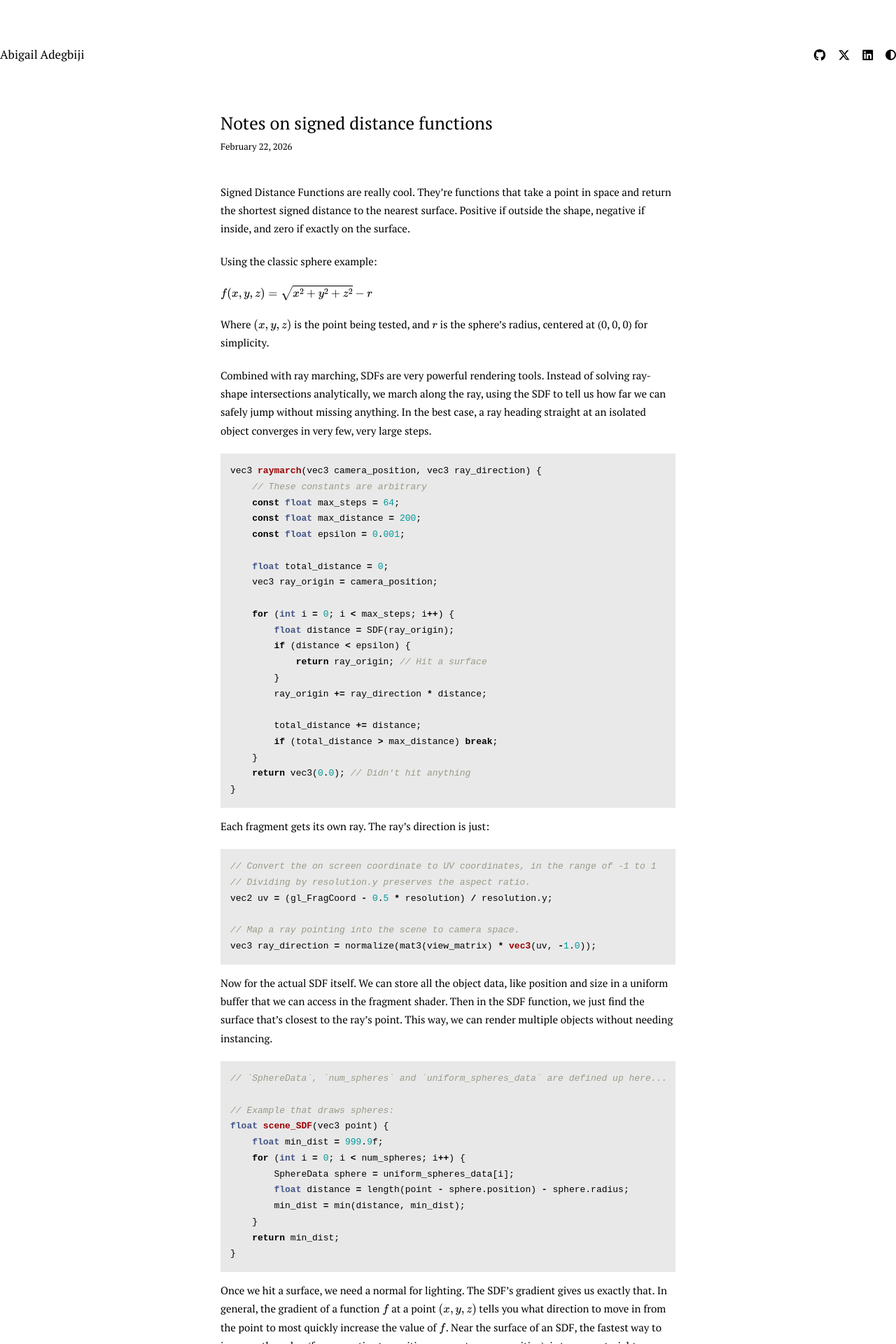
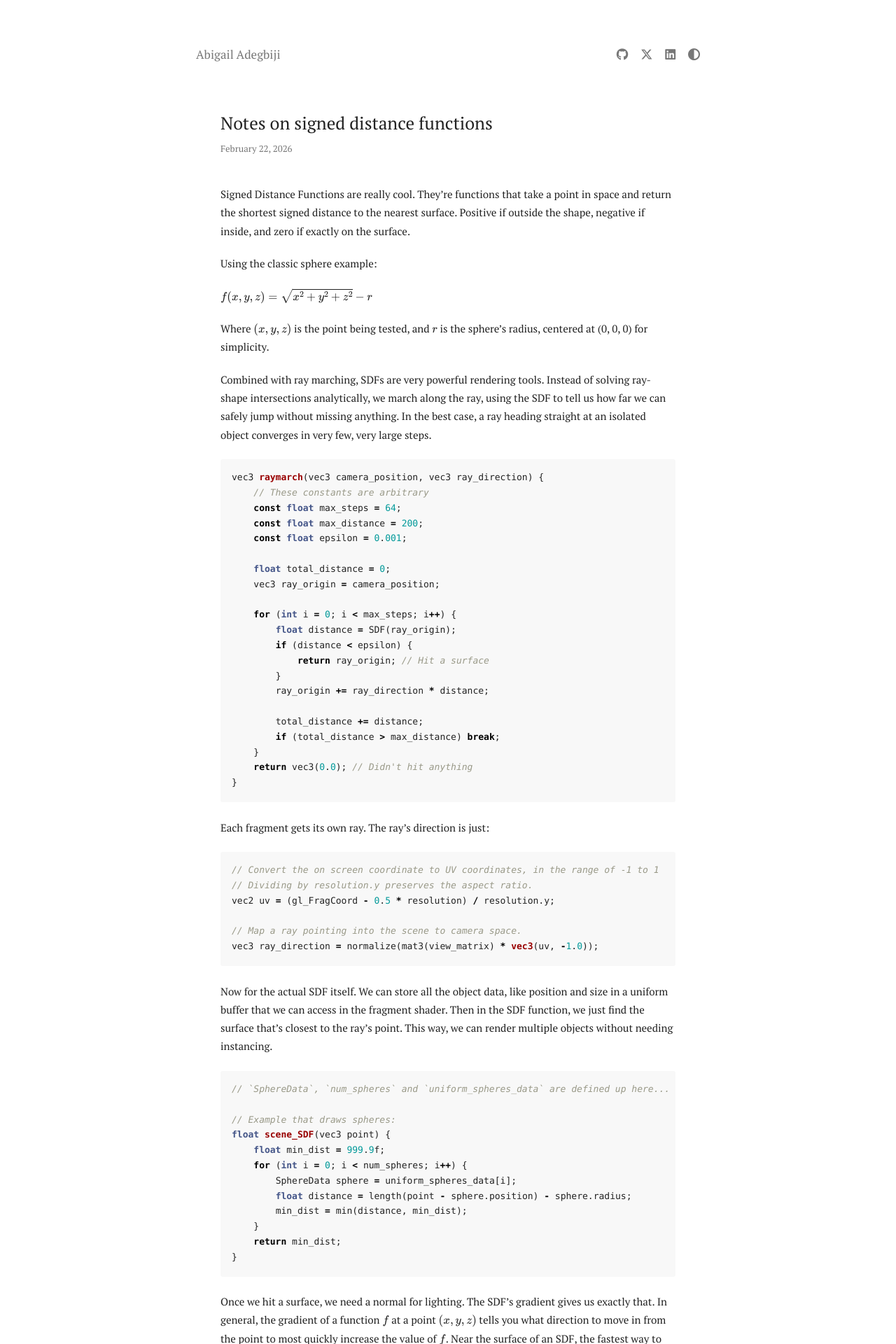
Before and after one commit to aabiji/aabiji.github.io, a Jekyll site: the page built from _posts/2026-02-22-Notes-on-signed-distance-functions.md, in a window 1280 px wide. Shown: the top 1920 px of the page at 70% size. Built offline with Jekyll 4.4.1, drawn with Linux system fonts in a browser that asks for light colours.

Commit message:
bug fix attempt

```diff
--- a/_layouts/default.html
+++ b/_layouts/default.html
@@ -1,23 +1,11 @@
-<script>
-  window.MathJax = {
-    tex: {
-      inlineMath: [['$', '$'], ['\\(', '\\)']],
-      displayMath: [['$$', '$$'], ['\\[', '\\]']]
-    }
-  };
-</script>
-<script async src="https://cdn.jsdelivr.net/npm/mathjax@3/es5/tex-mml-chtml.js"></script>
+<!DOCTYPE html>
+<html lang="en">
 
 <head>
   <meta charset="utf-8">
   <meta name="viewport" content="width=device-width, initial-scale=1">
-  <link rel="preconnect" href="https://fonts.googleapis.com">
-  <link rel="preconnect" href="https://fonts.gstatic.com" crossorigin>
-  <link rel="stylesheet" href="https://cdnjs.cloudflare.com/ajax/libs/font-awesome/6.7.2/css/all.min.css">
-  <link href="https://fonts.googleapis.com/css2?family=PT+Serif:ital,wght@0,400;0,700;1,400;1,700&display=swap"
-    rel="stylesheet">
   <title>{% if page.title %}{{ page.title }} · {% endif %}{{ site.title }}</title>
-  <link rel="stylesheet" href="{{ '/assets/css/style.css' | relative_url }}">
+
   <script>
     (function () {
       var saved;
@@ -26,6 +14,23 @@
       document.documentElement.dataset.theme = theme;
     })();
   </script>
+
+  <link rel="preconnect" href="https://fonts.googleapis.com">
+  <link rel="preconnect" href="https://fonts.gstatic.com" crossorigin>
+  <link rel="stylesheet" href="https://cdnjs.cloudflare.com/ajax/libs/font-awesome/6.7.2/css/all.min.css">
+  <link href="https://fonts.googleapis.com/css2?family=PT+Serif:ital,wght@0,400;0,700;1,400;1,700&display=swap"
+    rel="stylesheet">
+  <link rel="stylesheet" href="{{ '/assets/css/style.css' | relative_url }}">
+
+  <script>
+    window.MathJax = {
+      tex: {
+        inlineMath: [['$', '$'], ['\\(', '\\)']],
+        displayMath: [['$$', '$$'], ['\\[', '\\]']]
+      }
+    };
+  </script>
+  <script async src="https://cdn.jsdelivr.net/npm/mathjax@3/es5/tex-mml-chtml.js"></script>
 </head>
 
 <body>
--- a/assets/css/style.css
+++ b/assets/css/style.css
@@ -1,4 +1,11 @@
 :root {
+  color-scheme: light;
+
+  --bg: #fff;
+  --text: #222;
+  --muted: #777;
+  --content: 720px;
+
   --code-bg: #f8f8f8;
   --code-comment: #999988;
   --code-keyword: #000000;
@@ -15,6 +22,12 @@
 }
 
 :root[data-theme="dark"] {
+  color-scheme: dark;
+
+  --bg: #181818;
+  --text: #ddd;
+  --muted: #999;
+
   --code-bg: #1f1f1f;
   --code-comment: #7f8a99;
   --code-keyword: #ff7b72;
@@ -31,13 +44,13 @@
 }
 
 * {
-  box-sizing: border-box
+  box-sizing: border-box;
 }
 
 html {
   font-size: 16px;
   background: var(--bg);
-  color: var(--text)
+  color: var(--text);
 }
 
 body {
@@ -54,32 +67,33 @@
 .site {
   width: min(calc(100% - 40px), var(--content));
   margin: 0 auto;
-  padding: 64px 0 80px
+  padding: 64px 0 80px;
 }
 
 a {
   color: inherit;
-  text-decoration: none
+  text-decoration: none;
 }
 
 a:hover {
   text-decoration: underline;
-  text-underline-offset: 3px
+  text-underline-offset: 3px;
 }
 
+/* Home */
 .home-intro {
   display: grid;
   grid-template-columns: minmax(0, 1fr) 110px;
   gap: 44px;
   align-items: center;
-  margin-bottom: 76px
+  margin-bottom: 76px;
 }
 
 .home-copy h1 {
   margin: 0 0 12px;
   font-size: 22px;
   line-height: 1.2;
-  font-weight: 400
+  font-weight: 400;
 }
 
 .home-copy p {
@@ -87,7 +101,7 @@
   margin: 0;
   color: var(--muted);
   font-size: 15px;
-  line-height: 1.7
+  line-height: 1.7;
 }
 
 .profile {
@@ -97,7 +111,7 @@
   max-width: 110px;
   max-height: 110px;
   object-fit: cover;
-  border-radius: 50%
+  border-radius: 50%;
 }
 
 .socials,
@@ -105,15 +119,14 @@
   display: flex;
   align-items: center;
   gap: 18px;
-  margin-top: 18px
+  margin-top: 18px;
 }
 
-/* Larger social/navbar icons and links */
 .socials a,
 .navbar-right a,
 .theme-toggle {
   color: var(--muted);
-  font-size: 17px
+  font-size: 17px;
 }
 
 .theme-toggle {
@@ -122,94 +135,94 @@
   background: none;
   padding: 0;
   font: inherit;
-  cursor: pointer
+  font-size: 17px;
+  cursor: pointer;
 }
 
 .theme-toggle:hover,
 .socials a:hover,
 .navbar-right a:hover {
   color: var(--text);
-  text-decoration: none
+  text-decoration: none;
 }
 
-/* Articles heading */
+/* Article list */
 .articles h2 {
   margin: 0 0 18px;
   font-size: 14px;
   font-weight: 700;
-  line-height: 1.3
+  line-height: 1.3;
 }
 
 .article-list {
   margin: 0;
   padding: 0;
-  list-style: none
+  list-style: none;
 }
 
 .article-list li {
   display: grid;
   grid-template-columns: minmax(0, 1fr) auto;
   gap: 24px;
-  padding: 5px 0
+  padding: 5px 0;
 }
 
-/* Article names and dates are now the same size */
 .article-list a,
 .article-list time {
-  font-size: 15px
+  font-size: 15px;
 }
 
 .article-list time {
   color: var(--muted);
-  font-variant-numeric: tabular-nums
+  font-variant-numeric: tabular-nums;
 }
 
+/* Navbar */
 .navbar {
   display: flex;
   align-items: center;
   justify-content: space-between;
-  margin-bottom: 68px
+  margin-bottom: 68px;
 }
 
 .navbar>a {
   color: var(--muted);
-  font-size: 17px
+  font-size: 17px;
 }
 
 .navbar-right {
-  margin: 0
+  margin: 0;
 }
 
 /* Article page */
 .post {
   max-width: 650px;
-  margin: 0 auto
+  margin: 0 auto;
 }
 
 .post-header {
-  margin-bottom: 40px
+  margin-bottom: 40px;
 }
 
 .post-header h1 {
   margin: 0 0 8px;
   font-size: 25px;
   line-height: 1.25;
-  font-weight: 400
+  font-weight: 400;
 }
 
 .post-header time {
   color: var(--muted);
-  font-size: 13px
+  font-size: 13px;
 }
 
-/* Smaller article body */
 .post-content {
   font-size: 15px;
-  line-height: 1.75
+  line-height: 1.75;
 }
 
 .post-content p {
-  margin: 0 0 1.35em
+  margin: 0 0 1.35em;
 }
 
 .post-content h2,
@@ -219,63 +232,21 @@
 .post-content h6 {
   font-weight: bold;
   line-height: 1.35;
-  margin: 2em 0 .7em
+  margin: 2em 0 .7em;
 }
 
 .post-content h2 {
-  font-size: 20px
+  font-size: 20px;
 }
 
 .post-content h3 {
-  font-size: 16px
+  font-size: 16px;
 }
 
 .post-content img {
   display: block;
   max-width: 100%;
-  height: auto
-}
-
-.post-content pre {
-  overflow: auto;
-  padding: 14px;
-  background: rgba(127, 127, 127, .12);
-  font-size: 13px
-}
-
-@media(max-width:600px) {
-  .site {
-    width: min(calc(100% - 30px), var(--content));
-    padding-top: 40px
-  }
-
-  .home-intro {
-    grid-template-columns: 1fr;
-    gap: 24px;
-    margin-bottom: 58px
-  }
-
-  .profile {
-    width: 90px;
-    height: 90px;
-    max-width: 90px;
-    max-height: 90px;
-    order: -1
-  }
-
-  .navbar {
-    margin-bottom: 52px
-  }
-
-  .navbar-right {
-    gap: 14px
-  }
-
-  .navbar>a,
-  .navbar-right a,
-  .theme-toggle {
-    font-size: 16px
-  }
+  height: auto;
 }
 
 .post-content a {
@@ -289,7 +260,6 @@
   color: #1d4ed8;
 }
 
-/* Dark theme */
 :root[data-theme="dark"] .post-content a {
   color: #60a5fa;
 }
@@ -298,10 +268,45 @@
   color: #93c5fd;
 }
 
-.highlight {
-  background: var(--code-bg);
+/* Code */
+.post-content pre {
+  overflow: auto;
+  padding: 14px;
+  background: rgba(127, 127, 127, .12);
+  font-size: 13px;
 }
 
+.post-content code {
+  font-family: "SFMono-Regular", Consolas, "Liberation Mono", monospace;
+  font-size: .88em;
+}
+
+.post-content pre code {
+  font-size: inherit;
+}
+
+/* Must come after .post-content pre so it wins at equal specificity */
+.highlight {
+  margin: 1.5em 0;
+  overflow-x: auto;
+  background: var(--code-bg);
+  border-radius: 3px;
+}
+
+.highlight pre {
+  margin: 0;
+  padding: 16px;
+  background: transparent;
+  font-size: 13px;
+  line-height: 1.6;
+  overflow-x: auto;
+}
+
+.highlight code {
+  font-family: "SFMono-Regular", Consolas, "Liberation Mono", monospace;
+}
+
+/* Syntax tokens (Rouge) */
 .highlight .c,
 .highlight .cm,
 .highlight .c1,
@@ -396,3 +401,39 @@
   color: var(--code-error-fg);
   background: var(--code-error-bg);
 }
+
+/* Mobile */
+@media (max-width: 600px) {
+  .site {
+    width: min(calc(100% - 30px), var(--content));
+    padding-top: 40px;
+  }
+
+  .home-intro {
+    grid-template-columns: 1fr;
+    gap: 24px;
+    margin-bottom: 58px;
+  }
+
+  .profile {
+    width: 90px;
+    height: 90px;
+    max-width: 90px;
+    max-height: 90px;
+    order: -1;
+  }
+
+  .navbar {
+    margin-bottom: 52px;
+  }
+
+  .navbar-right {
+    gap: 14px;
+  }
+
+  .navbar>a,
+  .navbar-right a,
+  .theme-toggle {
+    font-size: 16px;
+  }
+}
```
Also changed, not shown: _posts/2026-11-11-Notes-on-RoPE.md (renamed from _posts/2026-09-21-Notes-on-RoPE.md, +1 -1 lines).
